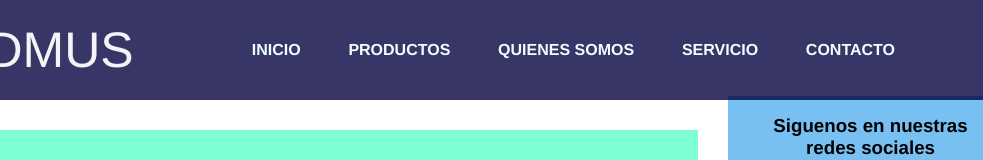
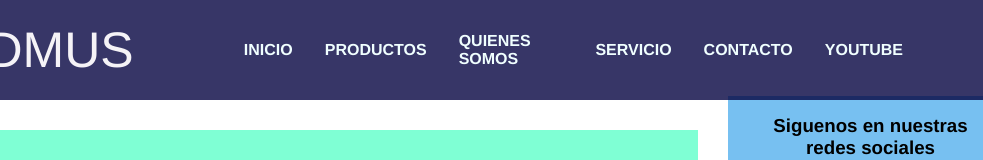
Before and after one commit to hackbatman/PaginaWebCadmus, a plain HTML site: page index.html in a window 1280 px wide. Shown: the top 160 px of the page, 297-1280 px from the left. Drawn offline with Linux system fonts and the light colour scheme.

Commit message:
Update index.html

```diff
--- a/index.html
+++ b/index.html
@@ -22,6 +22,7 @@
             <li><a href="Nosotros.html">QUIENES SOMOS</a> </li>
             <li><a href="servicios.html">SERVICIO</a> </li>
             <li><a href="contacto.html">CONTACTO</a> </li>
+            <li><a href="www.youtube.com">YOUTUBE</a> </li>
 
         </lu>
         <label for="nav-toggle" class="icon-burger">
```
